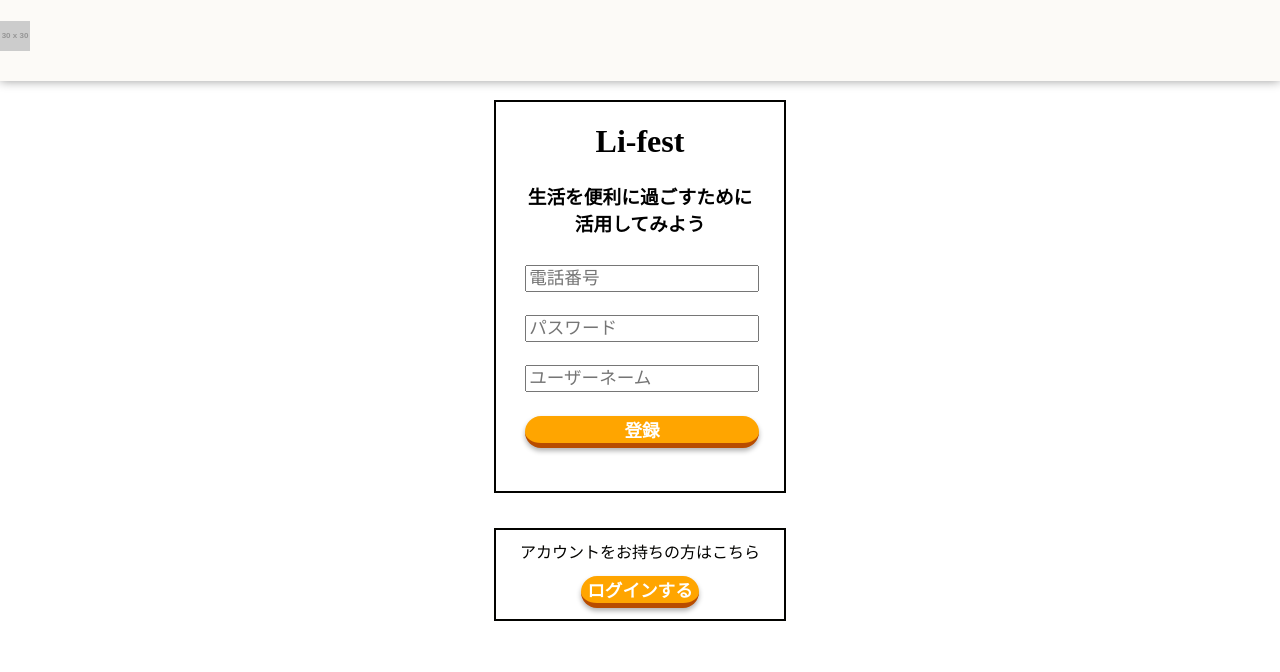
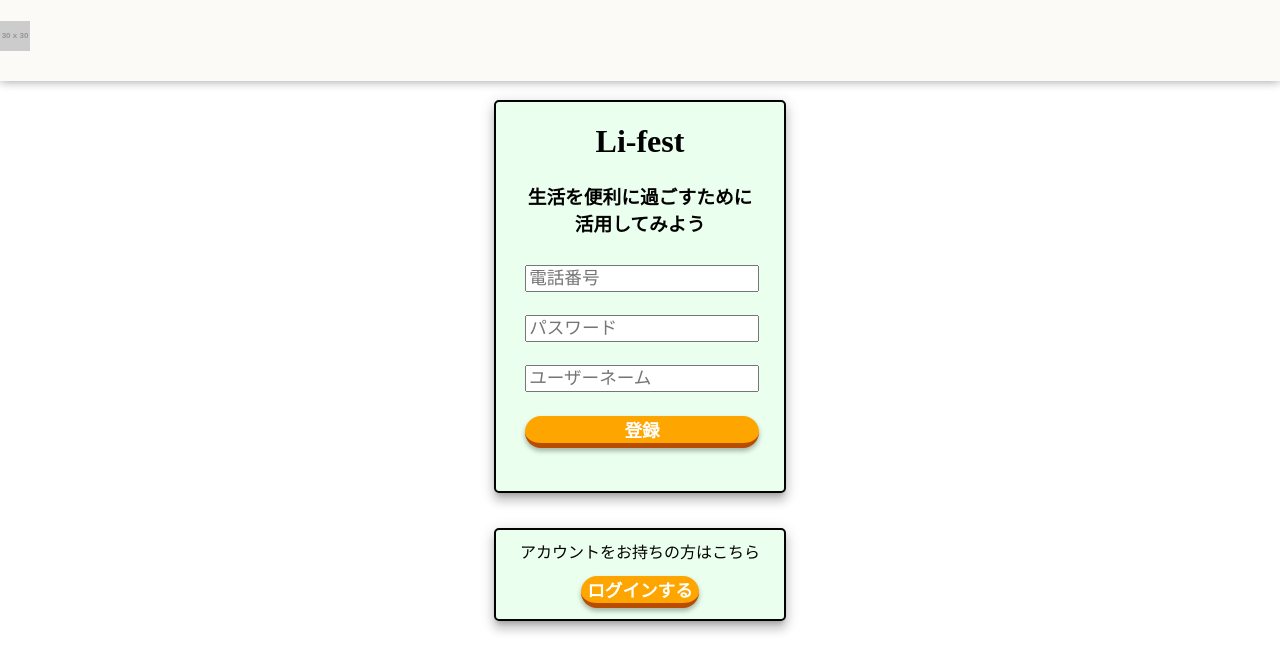
Before and after one commit to Unigmos/Li-fest, a PHP site: page /account/account_registerfrom.html in a window 1280 px wide. Shown: the top 672 px of the page. Run offline with PHP 8.4, Linux system fonts and the light colour scheme; grey boxes labelled with a size stand in for pictures from a placeholder-image service; some libraries are stand-ins or nearby versions.

Commit message:
ボタンと背景変更

```diff
--- a/public/css/account/accountstyle.css
+++ b/public/css/account/accountstyle.css
@@ -30,9 +30,12 @@
   text-align: center;
   width: 80%;
   border: 2px solid #030300;
+  border-radius: 5px;
+  box-shadow: 0px 8px 10px 1px rgba(0, 0, 0, 0.14), 0px 3px 14px 2px rgba(0, 0, 0, 0.12), 0px 5px 5px -3px rgba(0, 0, 0, 0.2);
   height: -webkit-max-content;
   height: -moz-max-content;
   height: max-content;
+  background-color: #eaffed;
 }
 .main_container div h3 {
   width: 80%;
@@ -42,6 +45,7 @@
 }
 .main_container div div {
   border: none;
+  box-shadow: none;
 }
 .main_container div div form {
   display: flex;
@@ -69,7 +73,11 @@
   cursor: pointer;
   box-shadow: 0 3px 5px rgba(0, 0, 0, 0.3);
 }
-.button:hover {
+.button:disabled {
+  background-color: #6e6d6d;
+  border-bottom: 2px solid #6e6d6d;
+}
+.button:enabled:hover {
   background-color: #ff7e42;
   border-bottom: 2px solid #b84c00;
   margin-top: 3px;
--- a/public/css/account/accountstyle.scss
+++ b/public/css/account/accountstyle.scss
@@ -1,6 +1,7 @@
 // 色指定
 $button_border: #6e6d6d;
 $main_background: #fcfaf7;
+$content_background: #eaffed;
 $font_color:  #030300;
 $media_size: 960px;
 $media_size_plus: $media_size + 1px;
@@ -9,6 +10,7 @@ $color_one:  #e8ddc1;
 $color_two:  #d0dada;
 $color_three:  #b3a593;
 $button_back_color: #ffa500;
+$button_disenable: #6e6d6d;
 
 
 .header_container{
@@ -40,7 +42,10 @@ $button_back_color: #ffa500;
         text-align: center;
         width: 80%;
         border: 2px solid $font_color;
+        border-radius: 5px;
+        box-shadow:  0px 8px 10px 1px rgb(0 0 0 / 14%), 0px 3px 14px 2px rgb(0 0 0 / 12%), 0px 5px 5px -3px rgb(0 0 0 / 20%);
         height: max-content;
+        background-color: $content_background;
         h3{
             width: 80%;
             margin-left: auto;
@@ -49,6 +54,7 @@ $button_back_color: #ffa500;
         }
         div{
             border: none;
+            box-shadow: none;
             form{
                 display: flex;
                 flex-flow: column;
@@ -75,10 +81,13 @@ $button_back_color: #ffa500;
     cursor: pointer;
     -webkit-box-shadow: 0 3px 5px rgba(0, 0, 0, .3);
     box-shadow: 0 3px 5px rgba(0, 0, 0, .3);
-    &:hover{
+    &:disabled{
+        background-color: $button_disenable;
+        border-bottom: 2px solid $button_disenable;
+    }
+    &:enabled:hover{
         background-color: #ff7e42;
         border-bottom: 2px solid #b84c00;
-
         margin-top: 3px;
     }
 }
```
Also changed, not shown: 1 other file.
